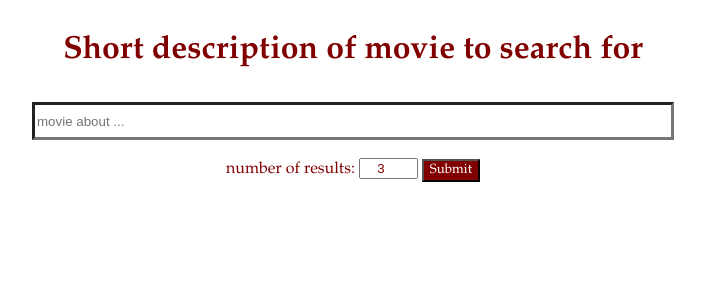
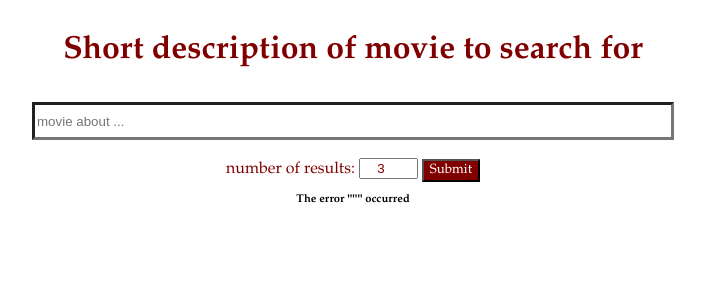
Before and after one commit to jerimiel/ai_semantic_search, a Flask app: page / in a window 1280 px wide. Shown: the top 300 px of the page, without its empty margins (287-992 px from the left). Run offline with Flask 2, Linux system fonts and the light colour scheme; parts of the project's set-up code (start-up, migrations or seed data) failed here and were passed over.

Commit message:
Updates fixing error handling

```diff
--- a/main.py
+++ b/main.py
@@ -1,5 +1,5 @@
 from flask import Flask, render_template, request
-from search import search_db
+from search import search_db,pinecone_connect
 from sentence_transformers import SentenceTransformer
 model = SentenceTransformer('msmarco-distilbert-base-dot-prod-v3')
 
@@ -15,8 +15,15 @@
     default_value = '0'
     data = request.form['fname']
     n = request.form['num']
-    results=search_db(data,model,int(n))
-    return render_template("index.html", result=results)
+    index = pinecone_connect()
+    if type(index) == str:
+        return render_template("index.html", error=index)
+    else:
+        results=search_db(data,model,int(n),index)
+        if type(results) == str:
+            return render_template("index.html", error = results)
+        else:
+            return render_template("index.html", result=results)
 
 if __name__ == '__main__':
 
--- a/static/index.css
+++ b/static/index.css
@@ -46,3 +46,12 @@
 	font-weight:"bold";
 	color:#800000;
 }
+#er{
+	font-family:"garamond";
+	font-size:70%;
+	font-weight:"bold";
+	color:black;
+	text-align:center;
+	padding-left:25%;
+	padding-right:25%;
+}
--- a/templates/index.html
+++ b/templates/index.html
@@ -20,6 +20,9 @@
 <p id="synop">{{j}} ... {{k}} similarity</p>
 <br>
 {%endfor%}
+<p id="er">
+The error '''{{error}}''' occurred
+</p>
 
 
 </body>
```
Also changed, not shown: search.py (+38 -20 lines).
